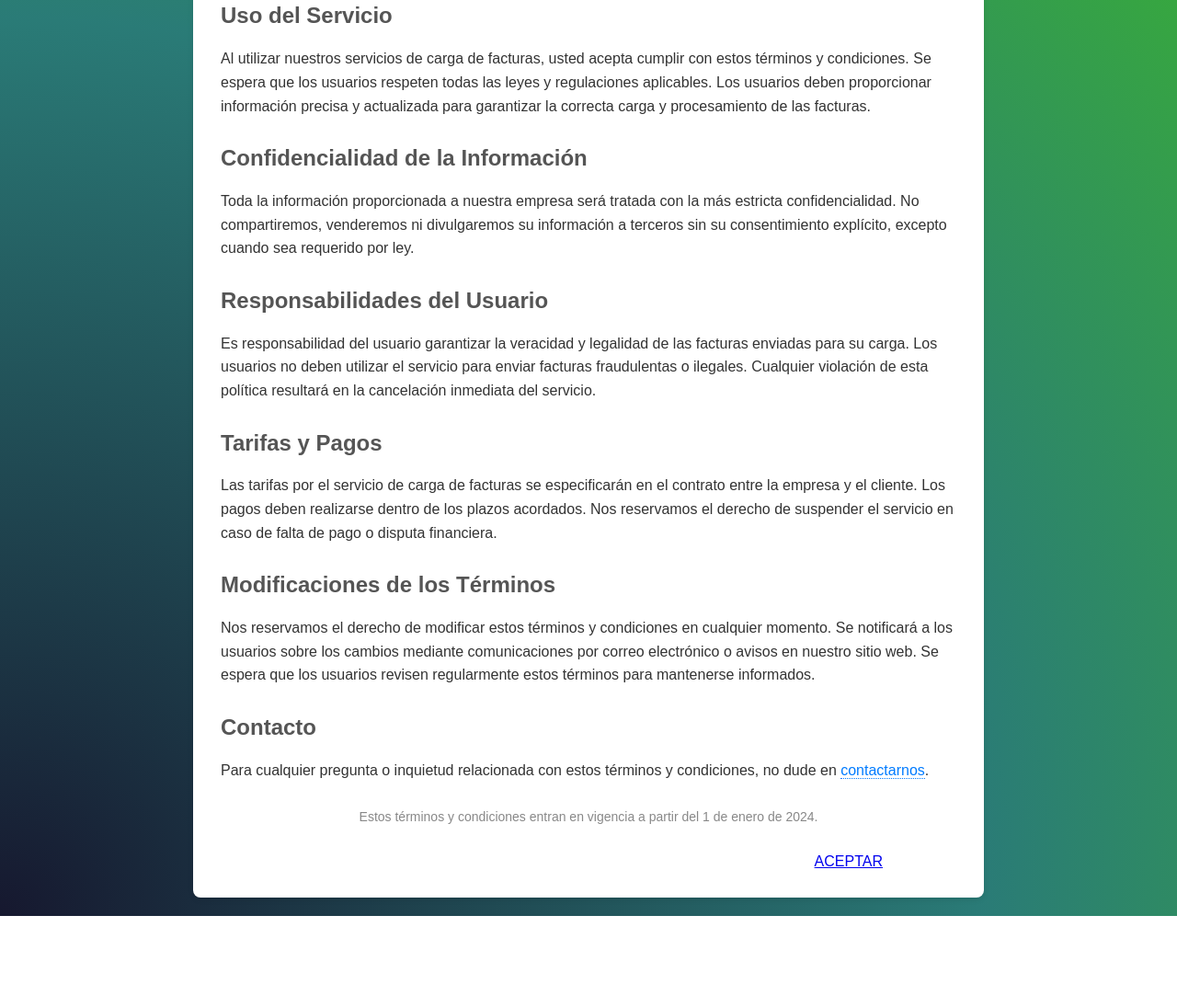
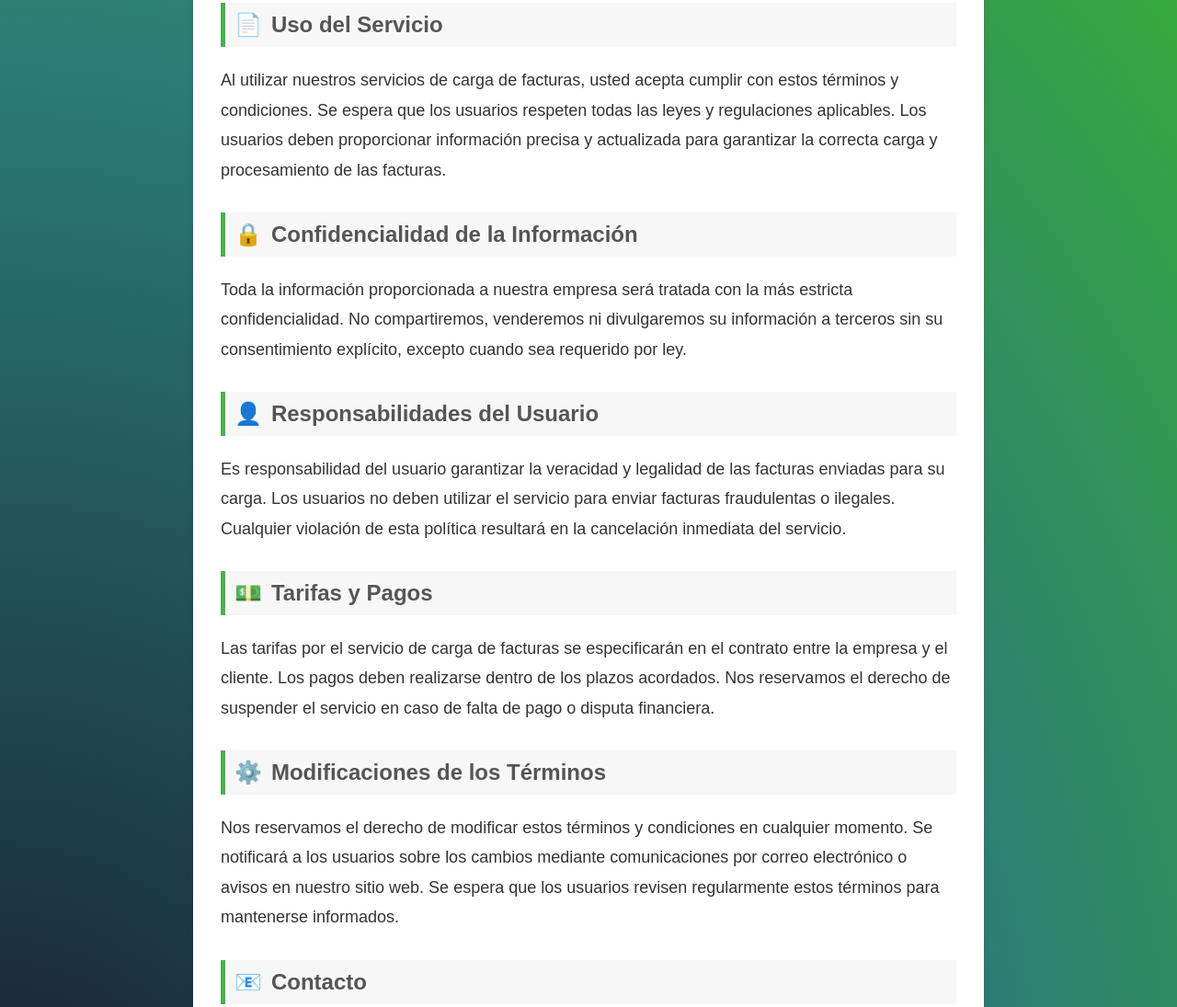
Before and after one commit to soquintana/portal, a plain HTML site: page terminos.html in a window 1280 px wide. Shown: the part 176-1271 px from the top of the page at 92% size. Before the commit the page ends 1172 px from the top, so only its background shows below. Drawn offline with Linux system fonts and the light colour scheme.

Commit message:
cambios en la pantalla de terminos y condiciones

```diff
--- a/terminos.css
+++ b/terminos.css
@@ -3,9 +3,6 @@ body {
     margin: 0;
     padding: 0;
     font-family: Arial, sans-serif;
-}
-
-body {
     background-image: radial-gradient(ellipse at left bottom, rgba(22, 24, 47, 1) 0%, rgba(19, 109, 104, 0.9) 59%, rgba(36, 167, 31, 0.9) 100%);
     color: #333;
     display: flex;
@@ -38,17 +35,27 @@ body {
     font-size: 24px;
     color: #555555;
     margin-top: 30px;
+    background-color: #f7f7f7;
+    padding: 10px;
+    border-left: 5px solid #4CAF50;
+    display: flex;
+    align-items: center;
+}
+
+.content h2 .title-icon {
+    margin-right: 10px;
 }
 
 .content p {
-    line-height: 1.6;
+    line-height: 1.8;
     margin-bottom: 20px;
+    font-size: 18px;
 }
 
 .content a {
-    color: #007bff;
+    color: #ff4500;
     text-decoration: none;
-    border-bottom: 1px dotted #007bff;
+    border-bottom: 1px dotted #ff4500;
 }
 
 .content a:hover {
@@ -64,7 +71,16 @@ body {
 
 .boton-volver {
     display: block;
-    text-align: end;
-    margin-right: 5rem;
+    text-align: center;
     margin-top: 2rem;
+    padding: 10px 20px;
+    background-color: #4CAF50;
+    color: white;
+    text-decoration: none;
+    border-radius: 5px;
+    font-size: 18px;
 }
+
+.boton-volver:hover {
+    background-color: #45a049;
+}
--- a/terminos.html
+++ b/terminos.html
@@ -13,22 +13,22 @@
         </div>
 
         <div class="content">
-            <h2> Uso del Servicio</a></h2>
+            <h2><span class="title-icon">📄</span> Uso del Servicio</h2>
             <p>Al utilizar nuestros servicios de carga de facturas, usted acepta cumplir con estos términos y condiciones. Se espera que los usuarios respeten todas las leyes y regulaciones aplicables. Los usuarios deben proporcionar información precisa y actualizada para garantizar la correcta carga y procesamiento de las facturas.</p>
 
-            <h2> Confidencialidad de la Información</h2>
+            <h2><span class="title-icon">🔒</span> Confidencialidad de la Información</h2>
             <p>Toda la información proporcionada a nuestra empresa será tratada con la más estricta confidencialidad. No compartiremos, venderemos ni divulgaremos su información a terceros sin su consentimiento explícito, excepto cuando sea requerido por ley.</p>
 
-            <h2> Responsabilidades del Usuario</h2>
+            <h2><span class="title-icon">👤</span> Responsabilidades del Usuario</h2>
             <p>Es responsabilidad del usuario garantizar la veracidad y legalidad de las facturas enviadas para su carga. Los usuarios no deben utilizar el servicio para enviar facturas fraudulentas o ilegales. Cualquier violación de esta política resultará en la cancelación inmediata del servicio.</p>
 
-            <h2>Tarifas y Pagos</h2>
+            <h2><span class="title-icon">💵</span> Tarifas y Pagos</h2>
             <p>Las tarifas por el servicio de carga de facturas se especificarán en el contrato entre la empresa y el cliente. Los pagos deben realizarse dentro de los plazos acordados. Nos reservamos el derecho de suspender el servicio en caso de falta de pago o disputa financiera.</p>
 
-            <h2> Modificaciones de los Términos</h2>
+            <h2><span class="title-icon">⚙️</span> Modificaciones de los Términos</h2>
             <p>Nos reservamos el derecho de modificar estos términos y condiciones en cualquier momento. Se notificará a los usuarios sobre los cambios mediante comunicaciones por correo electrónico o avisos en nuestro sitio web. Se espera que los usuarios revisen regularmente estos términos para mantenerse informados.</p>
 
-            <h2> Contacto</h2>
+            <h2><span class="title-icon">📧</span> Contacto</h2>
             <p>Para cualquier pregunta o inquietud relacionada con estos términos y condiciones, no dude en <a href="mailto:info@cargadefacturas.com">contactarnos</a>.</p>
         </div>
 
```
